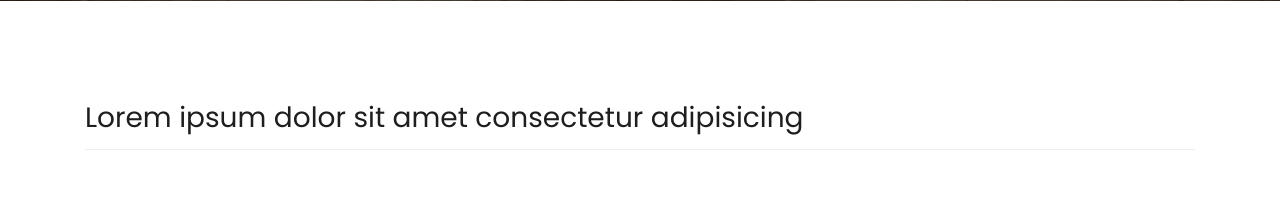
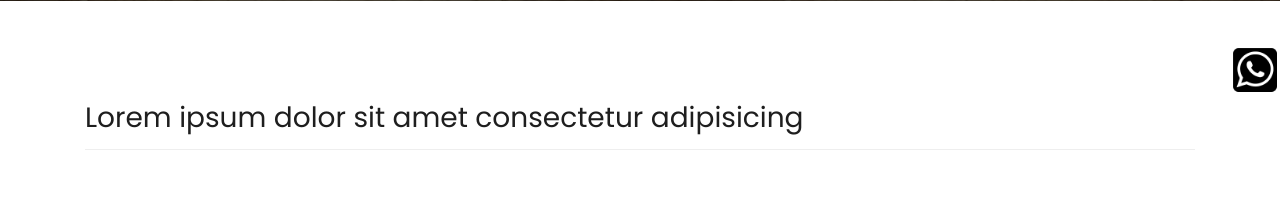
Before and after one commit to First-project-01/Django-ecommerce, a Django app: page /about-us in a window 1280 px wide. Shown: the part 455-664 px from the top of the page. Run offline with Django 3.2, Linux system fonts and the light colour scheme; some libraries are stand-ins or nearby versions.

Commit message:
whatsapp icon

```diff
--- a/store/models.py
+++ b/store/models.py
@@ -41,7 +41,7 @@ class Profile(BaseModel):
 class Items(BaseModel):
     title = models.CharField(max_length=100, null=True, blank=True)
     price = models.FloatField()
-    description = models.TextField(max_length=200)
+    description = models.TextField(max_length=500)
     label = models.CharField(choices=AVAILABILITY, default=AVAILABILITY[0][0], max_length=1)
     slug = models.SlugField(max_length=100)
     discount_price = models.FloatField(max_length=100, blank=True, null=True)
--- a/store/static/css/style.css
+++ b/store/static/css/style.css
@@ -1138,6 +1138,9 @@ footer .inner-content p a {
           padding-top: 2px;
           padding-left: 10px;
         }
+        wa-btn{
+            width: 50px;
+        }
       }
       @media only screen and (max-width:320px){
         /* .navbar .navbar-brand h2{
@@ -1150,4 +1153,15 @@ footer .inner-content p a {
           padding-top: 2px;
           padding-left: 10px;
         }
+         wa-btn{
+            width: 30px;
+        }
       }
+
+.wa-btn{
+	position: fixed;
+	bottom: 250px;
+	right: 0px;
+	z-index: 10;
+	width: 50px;
+}
--- a/store/templates/base.html
+++ b/store/templates/base.html
@@ -58,9 +58,18 @@
         </div>
       </nav>
     </header>
+
+    <div>
+        <a href="https://api.whatsapp.com/send/?phone=917031651369&text&app_absent=0" target="_blank">
+            <img src="{% static 'images/whatsapp_icon.png' %}" class="wa-btn">
+        </a>
+    </div>
+
     {% block content %}
+
     {% endblock content %}
-    <footer><div class="call-to-action">
+    <footer>
+        <div class="call-to-action">
             <div class="container">
                 <div class="row">
                     <div class="col-md-12">
@@ -78,7 +87,8 @@
                     </div>
                 </div>
             </div>
-    </div></footer>
+        </div>
+    </footer>
     <br>
     <br>
 
```
Also changed, not shown: db.sqlite3 (deleted), store/migrations/0001_initial.py (deleted), store/migrations/0002_auto_20210610_1850.py (deleted), store/static/images/whatsapp.png (added), store/static/images/whatsapp_icon.png (added). Lines whose indentation alone changed are shown as unchanged.
